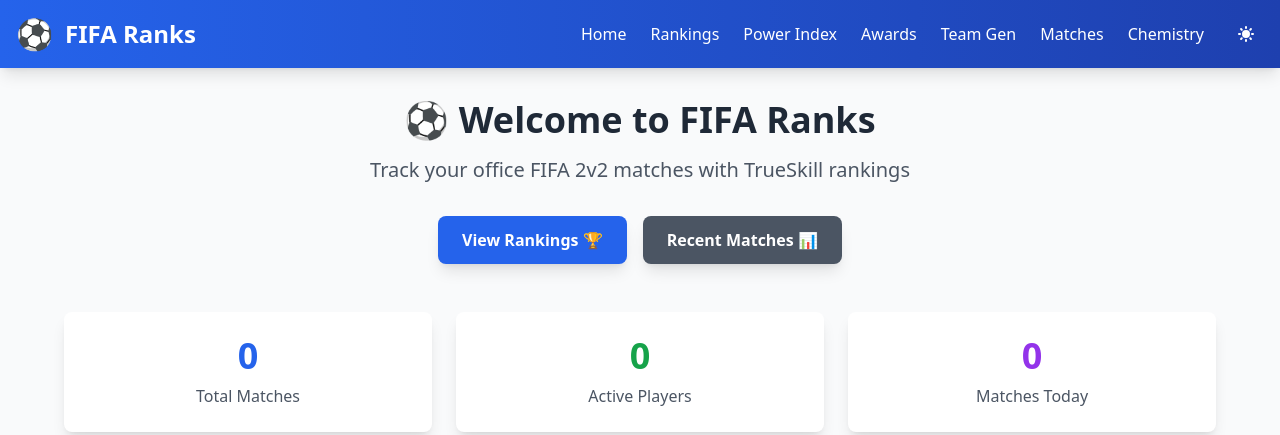
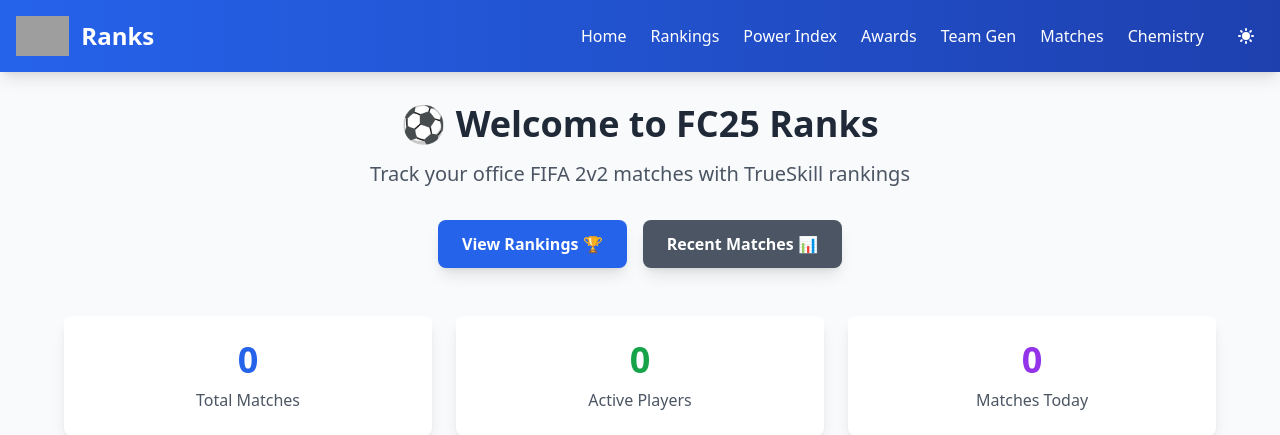
Before and after one commit to nkorobko/fifa-ranks, a FastAPI app: page / in a window 1280 px wide. Shown: the top 435 px of the page. Run offline with FastAPI, Linux system fonts and the light colour scheme; some libraries are stand-ins or nearby versions; grey boxes are pictures that could not be loaded.

Commit message:
Rebrand from FIFA to FC25
- Updated header logo to use FC25 logo image
- Changed all 'FIFA Ranks' references to 'FC25 Ranks'
- Logo displays at 40px height in header
- Falls back to soccer ball emoji if image not found
- Title text changed from 'FIFA Ranks' to just 'Ranks'
- Added static/images directory for logo
- Created README with upload instructions

To complete setup:
Upload fc25-logo.png to backend/app/static/images/

```diff
--- a/backend/app/templates/awards.html
+++ b/backend/app/templates/awards.html
@@ -1,6 +1,6 @@
 {% extends "base.html" %}
 
-{% block title %}Weekly Awards - FIFA Ranks{% endblock %}
+{% block title %}Weekly Awards - FC25 Ranks{% endblock %}
 
 {% block content %}
 <div class="max-w-5xl mx-auto">
--- a/backend/app/templates/base.html
+++ b/backend/app/templates/base.html
@@ -3,7 +3,7 @@
 <head>
     <meta charset="UTF-8">
     <meta name="viewport" content="width=device-width, initial-scale=1.0">
-    <title>{% block title %}FIFA Ranks{% endblock %}</title>
+    <title>{% block title %}FC25 Ranks{% endblock %}</title>
 
     <!-- Tailwind CSS CDN with dark mode -->
     <script src="https://cdn.tailwindcss.com"></script>
@@ -55,8 +55,9 @@
         <div class="container mx-auto px-4 py-4">
             <div class="flex items-center justify-between">
                 <a href="/" class="flex items-center space-x-3 hover:opacity-80 transition-opacity">
-                    <span class="text-3xl">⚽</span>
-                    <h1 class="text-2xl font-bold">FIFA Ranks</h1>
+                    <img src="/static/images/fc25-logo.png" alt="FC25" class="h-10" onerror="this.style.display='none'; this.nextElementSibling.style.display='inline';">
+                    <span class="text-3xl hidden">⚽</span>
+                    <h1 class="text-2xl font-bold">Ranks</h1>
                 </a>
                 <nav class="hidden md:flex space-x-6 items-center">
                     <a href="/" class="hover:text-blue-200 font-medium">Home</a>
--- a/backend/app/templates/chemistry.html
+++ b/backend/app/templates/chemistry.html
@@ -1,6 +1,6 @@
 {% extends "base.html" %}
 
-{% block title %}Team Chemistry - FIFA Ranks{% endblock %}
+{% block title %}Team Chemistry - FC25 Ranks{% endblock %}
 
 {% block content %}
 <div class="max-w-6xl mx-auto">
--- a/backend/app/templates/home.html
+++ b/backend/app/templates/home.html
@@ -1,13 +1,13 @@
 {% extends "base.html" %}
 
-{% block title %}Home - FIFA Ranks{% endblock %}
+{% block title %}Home - FC25 Ranks{% endblock %}
 
 {% block content %}
 <div class="max-w-6xl mx-auto">
     <!-- Hero section -->
     <div class="text-center mb-12">
         <h2 class="text-4xl font-bold text-gray-800 dark:text-gray-100 mb-4">
-            ⚽ Welcome to FIFA Ranks
+            ⚽ Welcome to FC25 Ranks
         </h2>
         <p class="text-xl text-gray-600 dark:text-gray-400 mb-8">
             Track your office FIFA 2v2 matches with TrueSkill rankings
--- a/backend/app/templates/log_match.html
+++ b/backend/app/templates/log_match.html
@@ -1,6 +1,6 @@
 {% extends "base.html" %}
 
-{% block title %}Log Match - FIFA Ranks{% endblock %}
+{% block title %}Log Match - FC25 Ranks{% endblock %}
 
 {% block extra_head %}
 <style>
--- a/backend/app/templates/matches.html
+++ b/backend/app/templates/matches.html
@@ -1,6 +1,6 @@
 {% extends "base.html" %}
 
-{% block title %}Recent Matches - FIFA Ranks{% endblock %}
+{% block title %}Recent Matches - FC25 Ranks{% endblock %}
 
 {% block content %}
 <div class="max-w-6xl mx-auto">
--- a/backend/app/templates/player_profile.html
+++ b/backend/app/templates/player_profile.html
@@ -1,6 +1,6 @@
 {% extends "base.html" %}
 
-{% block title %}{{ player.name }} - FIFA Ranks{% endblock %}
+{% block title %}{{ player.name }} - FC25 Ranks{% endblock %}
 
 {% block content %}
 <div class="max-w-6xl mx-auto">
--- a/backend/app/templates/power_index.html
+++ b/backend/app/templates/power_index.html
@@ -1,6 +1,6 @@
 {% extends "base.html" %}
 
-{% block title %}Weekly Power Index - FIFA Ranks{% endblock %}
+{% block title %}Weekly Power Index - FC25 Ranks{% endblock %}
 
 {% block content %}
 <div class="max-w-6xl mx-auto">
--- a/backend/app/templates/rankings.html
+++ b/backend/app/templates/rankings.html
@@ -1,6 +1,6 @@
 {% extends "base.html" %}
 
-{% block title %}Rankings - FIFA Ranks{% endblock %}
+{% block title %}Rankings - FC25 Ranks{% endblock %}
 
 {% block content %}
 <div class="max-w-4xl mx-auto">
--- a/backend/app/templates/team_generator.html
+++ b/backend/app/templates/team_generator.html
@@ -1,6 +1,6 @@
 {% extends "base.html" %}
 
-{% block title %}Team Generator - FIFA Ranks{% endblock %}
+{% block title %}Team Generator - FC25 Ranks{% endblock %}
 
 {% block content %}
 <div class="max-w-5xl mx-auto">
```
Also changed, not shown: backend/app/static/images/README.md (added).
